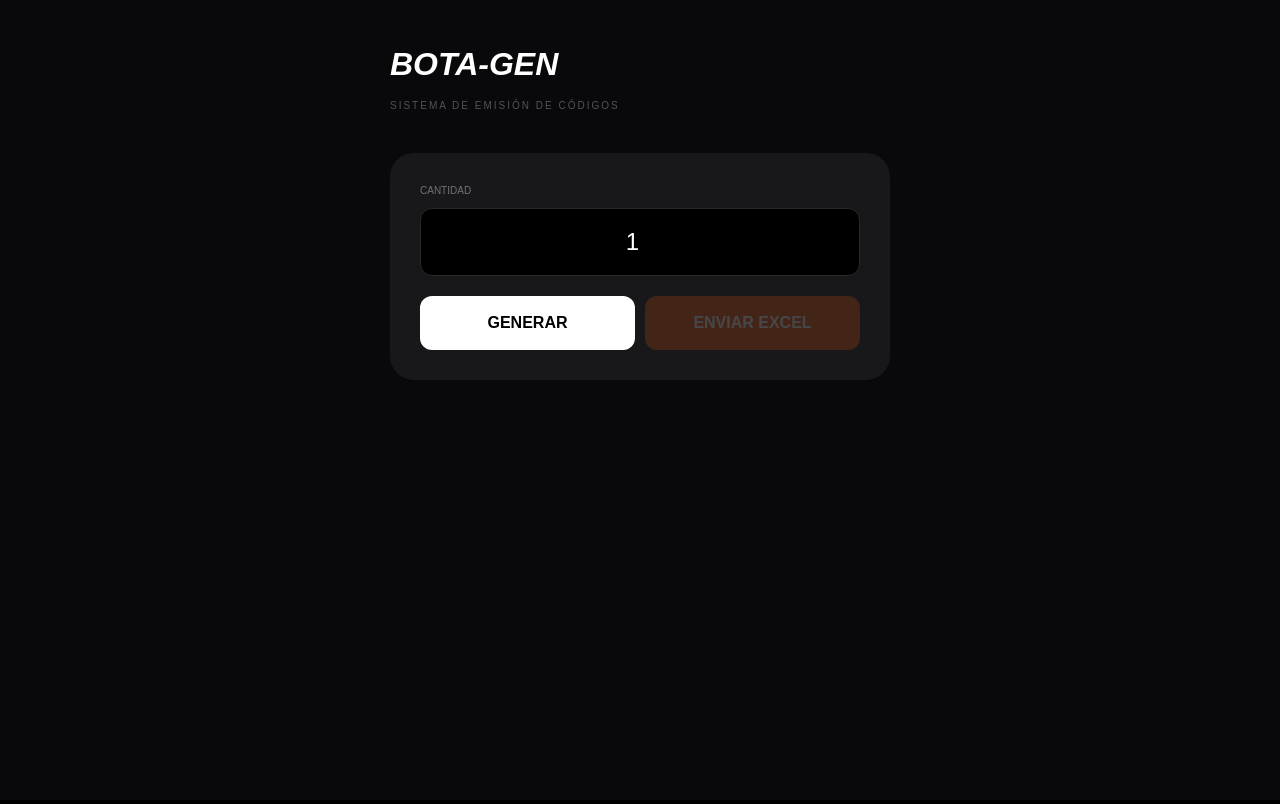
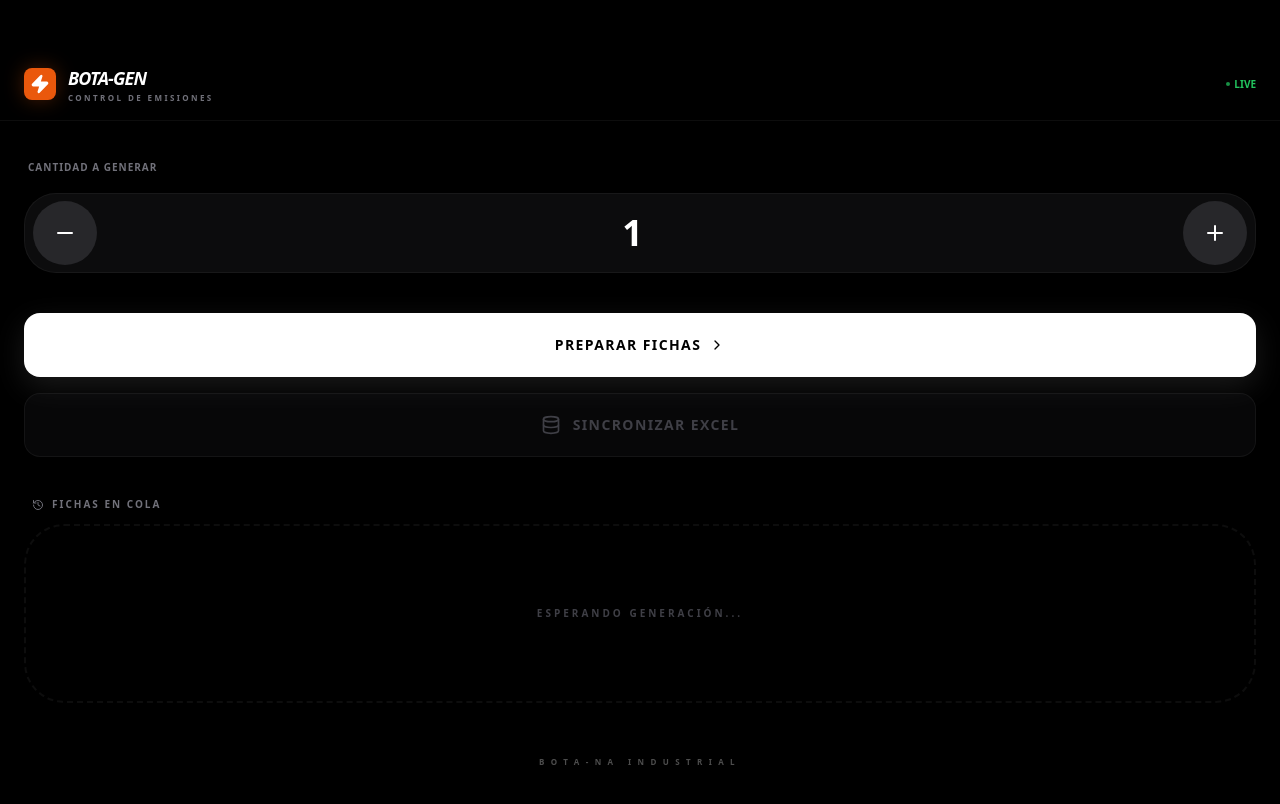
Before and after one commit to saulfrancopaolon-tech/bota-secret-gen, a Next.js app: page / in a window 1280 px wide. Shown: the top 804 px of the page. Built offline with nearby package versions, Linux system fonts and the light colour scheme.

Commit message:
Update page.tsx

```diff
--- a/app/page.tsx
+++ b/app/page.tsx
@@ -1,26 +1,41 @@
 "use client"
 
 import { useState } from "react"
-import { Loader2, Copy, Check, Zap, Trash2, ExternalLink } from "lucide-react"
+import { motion, AnimatePresence } from "framer-motion"
+import {
+  Zap,
+  Plus,
+  Minus,
+  Copy,
+  Check,
+  Loader2,
+  ChevronRight,
+  Database,
+  History
+} from "lucide-react"
 
-export default function BotaGenerator() {
+export default function BotaGeneratorPro() {
   const [quantity, setQuantity] = useState(1)
   const [generatedCodes, setGeneratedCodes] = useState<string[]>([])
   const [isSaving, setIsSaving] = useState(false)
   const [copiedIndex, setCopiedIndex] = useState<number | null>(null)
+  const [status, setStatus] = useState<'idle' | 'success' | 'error'>('idle')
 
-  // ⚠️ PEGA AQUÍ TU URL DE GOOGLE APPS SCRIPT
-  const SCRIPT_URL = "https://script.google.com/macros/s/AKfycbwf8QjtB996ZjFQEpAkR6au-AmakyMEV4SDzEPefW5KGY7beCQd_CpigmgTD6S-w7qCwA/exec"
+  const SCRIPT_URL = "https://script.google.com/macros/s/AKfycbwf8QjtB996ZjFQEpAkR6au-AmakyMEV4SDzEPefW5KGY7beCQd_CpigmgTD6S-w7qCwA/exec" // Asegúrate de pegar tu URL
 
   const generateCodes = () => {
+    // Respuesta táctil visual
+    window.navigator.vibrate?.(10)
     const newCodes = Array.from({ length: quantity }).map(() => {
       const randomStr = Math.random().toString(36).substring(2, 6).toUpperCase()
       return `BOTA-${randomStr}`
     })
     setGeneratedCodes(newCodes)
+    setStatus('idle')
   }
 
   const saveToSheet = async () => {
+    if (generatedCodes.length === 0) return
     setIsSaving(true)
     try {
       const res = await fetch(SCRIPT_URL, {
@@ -29,45 +44,149 @@ export default function BotaGenerator() {
         body: JSON.stringify({ action: "CREATE", codes: generatedCodes }),
       })
       const result = await res.json()
-      if (result.success) alert("¡Sincronizado con el Excel! ✓")
+      if (result.success) {
+        setStatus('success')
+        setTimeout(() => setStatus('idle'), 3000)
+      }
     } catch (error) {
-      alert("Error al conectar con el Excel.")
+      setStatus('error')
     } finally {
       setIsSaving(false)
     }
   }
 
+  const copyToClipboard = (code: string, index: number) => {
+    navigator.clipboard.writeText(code)
+    setCopiedIndex(index)
+    window.navigator.vibrate?.(5)
+    setTimeout(() => setCopiedIndex(null), 2000)
+  }
+
   return (
-    <main style={{ backgroundColor: '#09090b', color: 'white', minHeight: '100vh', padding: '40px', fontFamily: 'sans-serif' }}>
-      <div style={{ maxWidth: '500px', margin: '0 auto' }}>
-        <h1 style={{ fontStyle: 'italic', fontWeight: '900', fontSize: '32px', marginBottom: '10px' }}>BOTA-GEN</h1>
-        <p style={{ fontSize: '10px', color: '#52525b', letterSpacing: '2px', marginBottom: '40px' }}>SISTEMA DE EMISIÓN DE CÓDIGOS</p>
+    <main className="min-h-screen bg-black text-white font-sans selection:bg-orange-500/30 overflow-hidden flex flex-col">
 
-        <div style={{ backgroundColor: '#18181b', padding: '30px', borderRadius: '24px', marginBottom: '30px' }}>
-          <label style={{ display: 'block', fontSize: '10px', marginBottom: '10px', color: '#71717a' }}>CANTIDAD</label>
-          <input
-            type="number" value={quantity} onChange={(e) => setQuantity(parseInt(e.target.value))}
-            style={{ width: '100%', backgroundColor: 'black', border: '1px solid #27272a', borderRadius: '12px', padding: '15px', color: 'white', fontSize: '24px', textAlign: 'center', marginBottom: '20px' }}
-          />
-          <div style={{ display: 'grid', gridTemplateColumns: '1fr 1fr', gap: '10px' }}>
-            <button onClick={generateCodes} style={{ backgroundColor: 'white', color: 'black', border: 'none', padding: '15px', borderRadius: '12px', fontWeight: 'bold', cursor: 'pointer' }}>GENERAR</button>
-            <button onClick={saveToSheet} disabled={generatedCodes.length === 0} style={{ backgroundColor: '#ea580c', color: 'white', border: 'none', padding: '15px', borderRadius: '12px', fontWeight: 'bold', cursor: 'pointer', opacity: generatedCodes.length === 0 ? 0.2 : 1 }}>
-              {isSaving ? "ESPERA..." : "ENVIAR EXCEL"}
+      {/* iOS Status Bar Spacer */}
+      <div className="h-12 w-full bg-black sticky top-0 z-50 backdrop-blur-md bg-black/80" />
+
+      {/* Header Estilo Apple Industrial */}
+      <header className="px-6 py-4 flex items-center justify-between sticky top-12 z-50 bg-black/80 backdrop-blur-md border-b border-white/5">
+        <div className="flex items-center gap-3">
+          <div className="w-8 h-8 bg-orange-600 rounded-lg flex items-center justify-center shadow-[0_0_20px_rgba(234,88,12,0.3)]">
+            <Zap className="h-5 w-5 text-white fill-current" />
+          </div>
+          <div>
+            <h1 className="text-lg font-black tracking-tighter uppercase italic">Bota-Gen</h1>
+            <p className="text-[8px] font-bold text-zinc-500 tracking-[0.3em] uppercase">Control de Emisiones</p>
+          </div>
+        </div>
+        <div className="flex flex-col items-end">
+           <span className="text-[10px] font-black text-green-500 uppercase flex items-center gap-1">
+             <span className="w-1 h-1 rounded-full bg-green-500 animate-pulse" /> Live
+           </span>
+        </div>
+      </header>
+
+      <div className="flex-1 overflow-y-auto px-6 pt-8 pb-32 space-y-10">
+
+        {/* Selector de Cantidad - Optimizado para pulgar */}
+        <section className="space-y-4">
+          <label className="text-[10px] font-black text-zinc-500 uppercase tracking-widest ml-1">Cantidad a generar</label>
+          <div className="flex items-center justify-between bg-zinc-900/50 border border-white/5 rounded-[2rem] p-2 h-20">
+            <button
+              onClick={() => setQuantity(Math.max(1, quantity - 1))}
+              className="w-16 h-16 flex items-center justify-center rounded-full bg-zinc-800 active:scale-90 transition-transform"
+            >
+              <Minus className="h-6 w-6 text-white" />
+            </button>
+
+            <input
+              type="number"
+              inputMode="numeric"
+              value={quantity}
+              onChange={(e) => setQuantity(parseInt(e.target.value) || 1)}
+              className="bg-transparent text-4xl font-black text-center w-20 outline-none"
+            />
+
+            <button
+              onClick={() => setQuantity(Math.min(50, quantity + 1))}
+              className="w-16 h-16 flex items-center justify-center rounded-full bg-zinc-800 active:scale-90 transition-transform"
+            >
+              <Plus className="h-6 w-6 text-white" />
             </button>
           </div>
+        </section>
+
+        {/* Botón de Acción Principal */}
+        <div className="grid gap-4">
+          <button
+            onClick={generateCodes}
+            className="w-full bg-white text-black h-16 rounded-2xl font-black uppercase tracking-widest text-sm shadow-[0_10px_30px_rgba(255,255,255,0.1)] active:scale-[0.98] transition-all flex items-center justify-center gap-2"
+          >
+            Preparar Fichas <ChevronRight className="h-4 w-4" />
+          </button>
+
+          <button
+            onClick={saveToSheet}
+            disabled={generatedCodes.length === 0 || isSaving}
+            className={`w-full h-16 rounded-2xl font-black uppercase tracking-widest text-sm transition-all flex items-center justify-center gap-3 border
+              ${status === 'success' ? 'bg-green-600 border-green-500 text-white' :
+                generatedCodes.length > 0 ? 'bg-zinc-900 border-orange-600/50 text-orange-500' : 'bg-zinc-900/30 border-white/5 text-zinc-700'}
+            `}
+          >
+            {isSaving ? <Loader2 className="h-5 w-5 animate-spin" /> :
+             status === 'success' ? <><Check className="h-5 w-5" /> Sincronizado</> :
+             <><Database className="h-5 w-5" /> Sincronizar Excel</>}
+          </button>
         </div>
 
-        <div style={{ display: 'grid', gap: '10px' }}>
-          {generatedCodes.map((code, i) => (
-            <div key={i} style={{ display: 'flex', justifyContent: 'space-between', alignItems: 'center', backgroundColor: '#18181b', padding: '15px', borderRadius: '12px' }}>
-              <span style={{ fontFamily: 'monospace', fontWeight: 'bold' }}>{code}</span>
-              <button onClick={() => { navigator.clipboard.writeText(code); setCopiedIndex(i); setTimeout(() => setCopiedIndex(null), 2000); }} style={{ background: 'none', border: 'none', color: copiedIndex === i ? '#22c55e' : '#52525b', cursor: 'pointer' }}>
-                {copiedIndex === i ? "COPIADO" : "COPIAR"}
-              </button>
+        {/* Lista de Códigos - Diseño de Tarjetas */}
+        <div className="space-y-3">
+          <div className="flex items-center justify-between px-2">
+            <h3 className="text-[10px] font-black text-zinc-500 uppercase tracking-[0.2em] flex items-center gap-2">
+              <History className="h-3 w-3" /> Fichas en cola
+            </h3>
+            {generatedCodes.length > 0 && (
+               <button onClick={() => setGeneratedCodes([])} className="text-[10px] font-black text-red-500 uppercase">Borrar</button>
+            )}
+          </div>
+
+          <AnimatePresence>
+            {generatedCodes.map((code, i) => (
+              <motion.div
+                key={i}
+                initial={{ opacity: 0, x: -20 }}
+                animate={{ opacity: 1, x: 0 }}
+                transition={{ delay: i * 0.05 }}
+                onClick={() => copyToClipboard(code, i)}
+                className={`flex items-center justify-between p-5 rounded-[1.5rem] border transition-all active:scale-[0.97]
+                  ${copiedIndex === i ? 'bg-orange-600/20 border-orange-600' : 'bg-zinc-900/50 border-white/5'}
+                `}
+              >
+                <div className="space-y-1">
+                  <span className="block text-[8px] font-black text-zinc-500 uppercase tracking-widest">Código</span>
+                  <span className="font-mono text-xl font-bold tracking-[0.15em]">{code}</span>
+                </div>
+                <div className={`p-3 rounded-xl ${copiedIndex === i ? 'bg-orange-600 text-white' : 'bg-white/5 text-zinc-500'}`}>
+                  {copiedIndex === i ? <Check className="h-5 w-5" /> : <Copy className="h-5 w-5" />}
+                </div>
+              </motion.div>
+            ))}
+          </AnimatePresence>
+
+          {generatedCodes.length === 0 && (
+            <div className="py-20 text-center border-2 border-dashed border-white/5 rounded-[2.5rem]">
+              <p className="text-zinc-700 text-[10px] font-black uppercase tracking-[0.3em]">Esperando generación...</p>
             </div>
-          ))}
+          )}
         </div>
       </div>
+
+      {/* Footer Fijo con Branding */}
+      <footer className="fixed bottom-0 left-0 w-full p-8 bg-gradient-to-t from-black via-black to-transparent pointer-events-none">
+        <div className="text-center opacity-30">
+          <p className="text-[8px] font-black uppercase tracking-[0.8em] text-white">Bota-Na Industrial</p>
+        </div>
+      </footer>
     </main>
   )
 }
```
